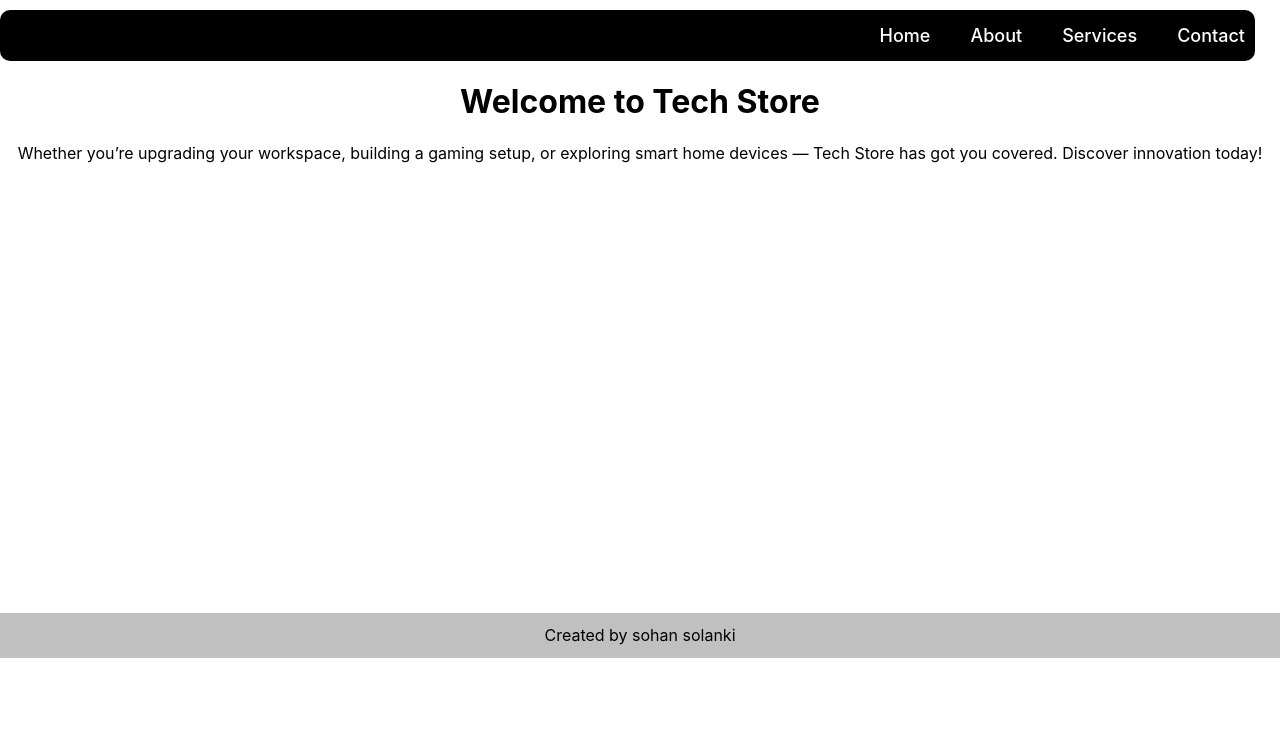
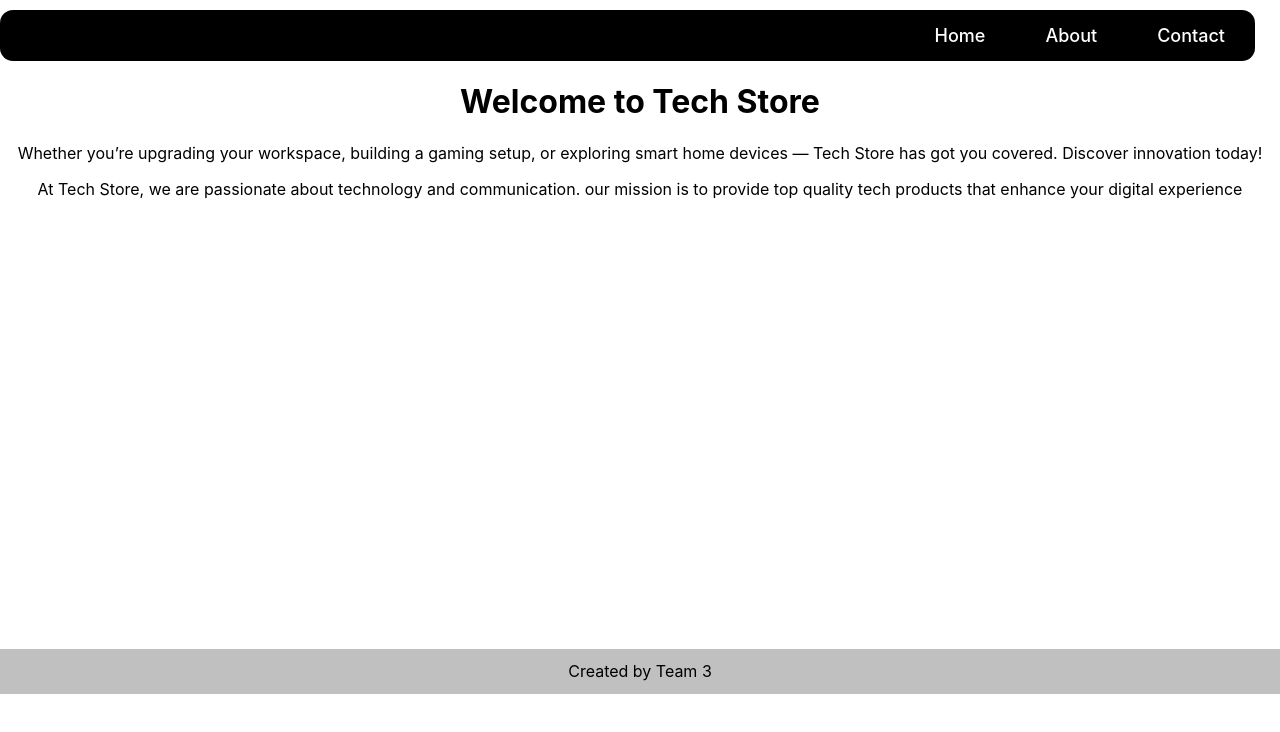
Before and after one commit to prem210106/era-marya, a React (Create React App) app: page /home in a window 1280 px wide. Shown: the top 732 px of the page. Built offline with nearby package versions, Linux system fonts and the light colour scheme.

Commit message:
change in navbar

```diff
--- a/src/components/Footer.js
+++ b/src/components/Footer.js
@@ -3,7 +3,7 @@ import React from 'react'
 const Footer = () => {
   return (
     <div style={{textAlign: 'center',marginTop: '450px',display: 'flex',height:'25px',padding:'10px',color:'black',justifyContent: 'center',alignItems: 'center',backgroundColor:'silver',}}>
-            Created by sohan solanki
+            Created by Team 3
     </div>
   )
 }
--- a/src/components/Home.js
+++ b/src/components/Home.js
@@ -11,6 +11,10 @@ const Home = () => {
           exploring smart home devices — Tech Store has got you covered.
           Discover innovation today!
         </p>
+        <p>
+          At Tech Store, we are passionate about technology and communication.
+          our mission is to provide top quality tech products that enhance your digital experience
+        </p>
       </div>
     </div>
   );
--- a/src/components/Navbar.css
+++ b/src/components/Navbar.css
@@ -3,7 +3,7 @@
   background-color: black;
   padding: 15px 0;
   width: 1255px;
-  border-radius: 10px;
+  border-radius: 13px;
 }
 
 .nav-list {
@@ -21,7 +21,7 @@
   font-size: 18px;
   font-weight: 500;
   transition: color 0.3s ease, transform 0.3s ease;
-  margin-right: 10px;
+  margin-right: 30px;
 }
 
 /* ✅ Hover only on text */
--- a/src/components/Navbar.js
+++ b/src/components/Navbar.js
@@ -6,7 +6,6 @@ function Navbar() {
       <ul className="nav-list">
         <li><a href="/Home">Home</a></li>
         <li><a href="/About">About</a></li>
-        <li><a href="/Service">Services</a></li>
         <li><a href="/Contact">Contact</a></li>
       </ul>
     </nav>
```
